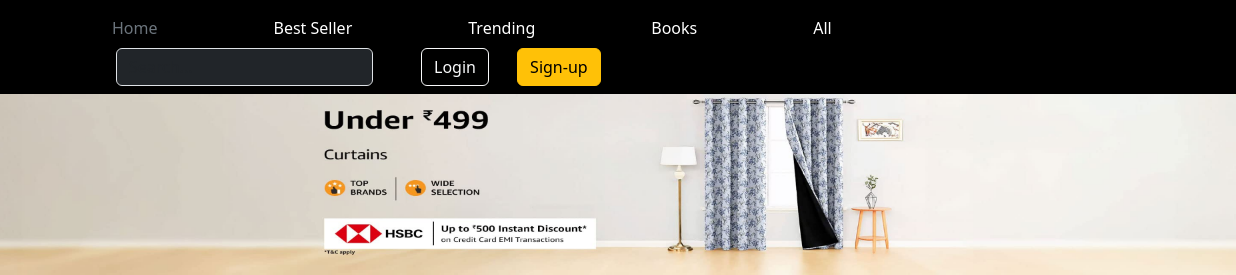
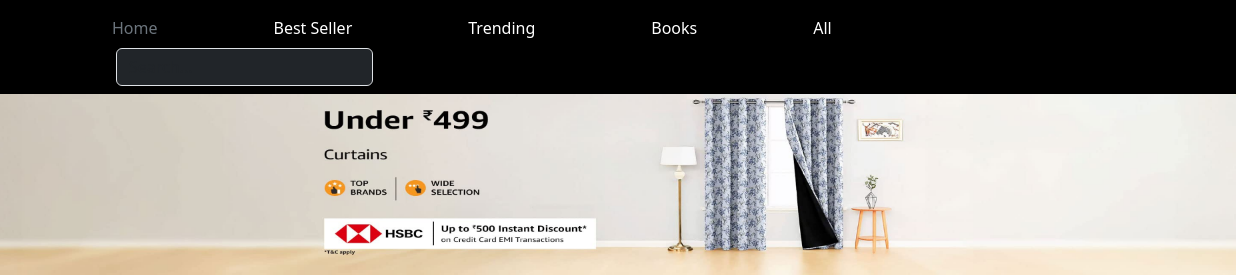
Before and after one commit to Aditya7pandey/ByteStore, a plain HTML site: page index.html in a window 1280 px wide. Shown: the top 275 px of the page, 44-1280 px from the left. Drawn offline with nearby package versions, Linux system fonts and the light colour scheme.

Commit message:
Update index.html

```diff
--- a/index.html
+++ b/index.html
@@ -26,10 +26,10 @@
           <input type="search" class="search form-control form-control-dark text-bg-dark" placeholder="Search..." aria-label="Search">
         </form>
 
-        <div class="text-end">
+       <!-- <div class="text-end">
           <button type="button" class="btn login btn-outline-light me-2">Login</button>
           <button type="button" class="btn Sign btn-warning">Sign-up</button>
-        </div>
+        </div>-->
       </div>
     </div>
     </div>
```
